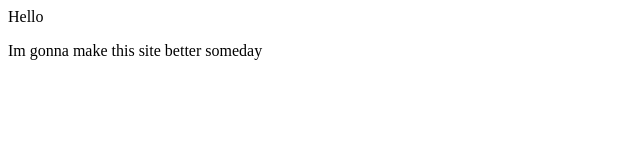
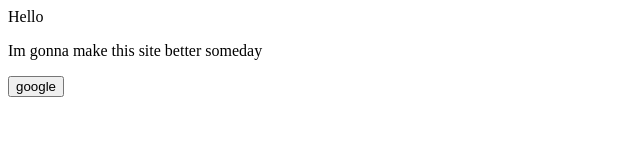
Before and after one commit to Radddoslaw/radddoslaw.github.io, a plain HTML site: page index.html in a window 1280 px wide. Shown: the whole page, without its empty margins (0-640 px from the left). Drawn offline with Linux system fonts and the light colour scheme.

Commit message:
Update index.html

```diff
--- a/index.html
+++ b/index.html
@@ -3,6 +3,7 @@
 
 <p>Hello</p>
 <p>Im gonna make this site better someday</p>
+<a href="https://google.com"><button type="button">google</button></a>
 
 </body>
 </html>
```
